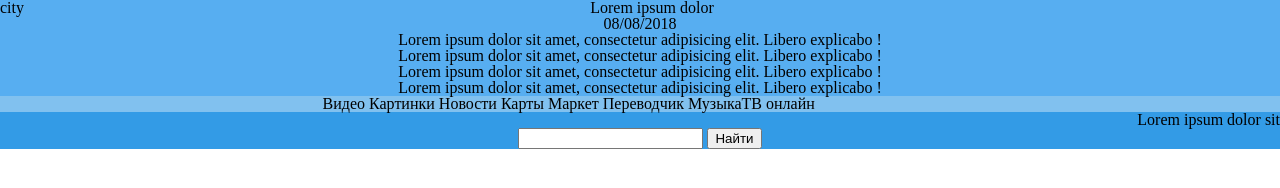
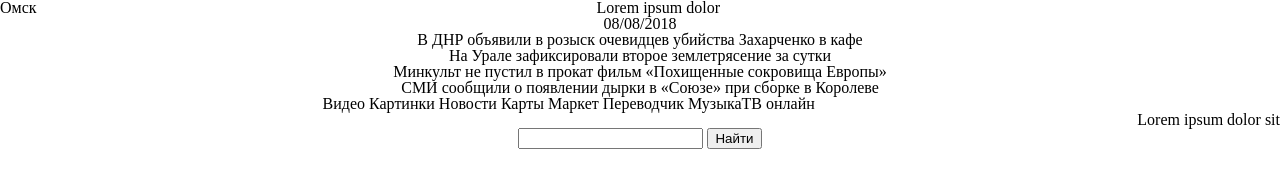
Before and after one commit to AD08/prof, a plain HTML site: page index.html in a window 1280 px wide. Drawn offline with Linux system fonts and the light colour scheme.

Commit message:
no color

```diff
--- a/index.html
+++ b/index.html
@@ -8,16 +8,16 @@
 </head>
 <body>
 	<div class="wrap">
-	<div class="location">city</div>
+	<div class="location">Омск</div>
 	<header>
 
 	 			<div class="news_list">
 	 				<ul>
-	 					<li><div class="main_item"><h3>Lorem ipsum dolor </h3><div class="date">08/08/2018</div></div></li>
-	 					<li>Lorem ipsum dolor sit amet, consectetur adipisicing elit. Libero explicabo !</li>
-	 					<li>Lorem ipsum dolor sit amet, consectetur adipisicing elit. Libero explicabo !</li>
-	 					<li>Lorem ipsum dolor sit amet, consectetur adipisicing elit. Libero explicabo !</li>
-	 					<li>Lorem ipsum dolor sit amet, consectetur adipisicing elit. Libero explicabo !</li>
+	 					<li><div class="main_item"><h3><a href=""></a>Lorem ipsum dolor </h3><div class="date">08/08/2018</div></div></li>
+	 					<li>В ДНР объявили в розыск очевидцев убийства Захарченко в кафе</li>
+	 					<li>На Урале зафиксировали второе землетрясение за сутки</li>
+	 					<li>Минкульт не пустил в прокат фильм «Похищенные сокровища Европы»</li>
+	 					<li>СМИ сообщили о появлении дырки в «Союзе» при сборке в Королеве</li>
 	 				</ul>
 	 			</div>
 	 			<div class="bliz">
--- a/style.css
+++ b/style.css
@@ -1,16 +1,23 @@
+body{
+
+}
 .wrap{
 position: relative;
 text-align: center;
-background-color: #81C1EF;
+
+width: auto;
 }
 .location{
 	float: left;
 }
 header{
-	background-color: #57AEF1;
+
 
 }
 .news_list{
+
+}
+.news_list li{
 
 }
 .main_item{
@@ -30,7 +37,7 @@ header{
 }
 .serch{
 
-background-color: #339BE6;
+
 }
 .logo{
 
```
